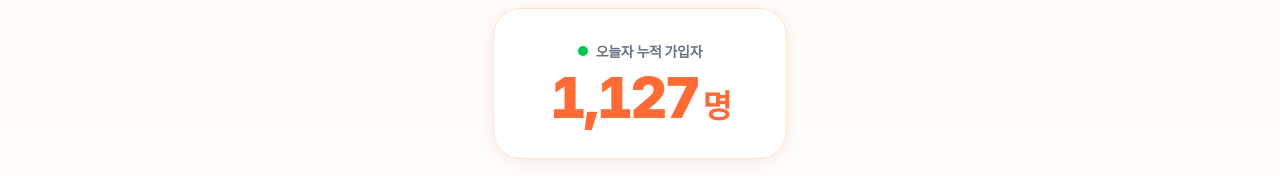
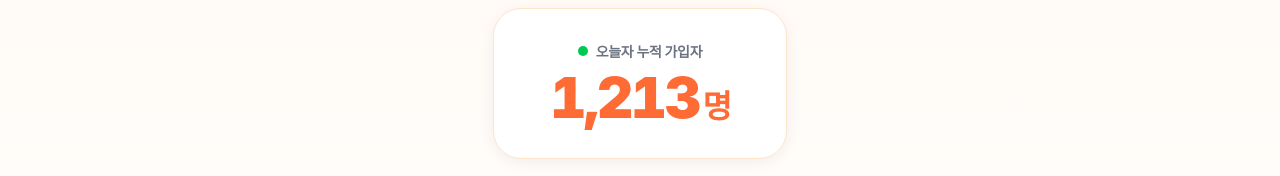
Before and after one commit to gangjiumma/gangjiumma-marketing, a Next.js app: page / in a window 1280 px wide. Shown: the part 402-578 px from the top of the page. Built offline with nearby package versions, Linux system fonts and the light colour scheme; a web font is replaced by a local one.

Commit message:
USER수 업데이트

```diff
--- a/src/app/page.tsx
+++ b/src/app/page.tsx
@@ -21,8 +21,8 @@ import HeroStats from "@/components/HeroStats";
 
 const DOWNLOAD_URL = "https://gangjiumma.github.io/gangjiumma_app_download/";
 
-// ✏️ 매일 아침 여기 숫자만 업데이트 (오늘자 누적 신규가입 반려인)
-const TOTAL_SIGNUPS = 1127;
+// ✏️ 매일 아침 여기 숫만 업데이트 (오늘자 누적 신규가입 반려인)
+const TOTAL_SIGNUPS = 1213;
 
 // ─────────────────────────────────────────────────────────────
 // 메인 페이지 v2 — "반려견 AI 비서" 컨셉
```
